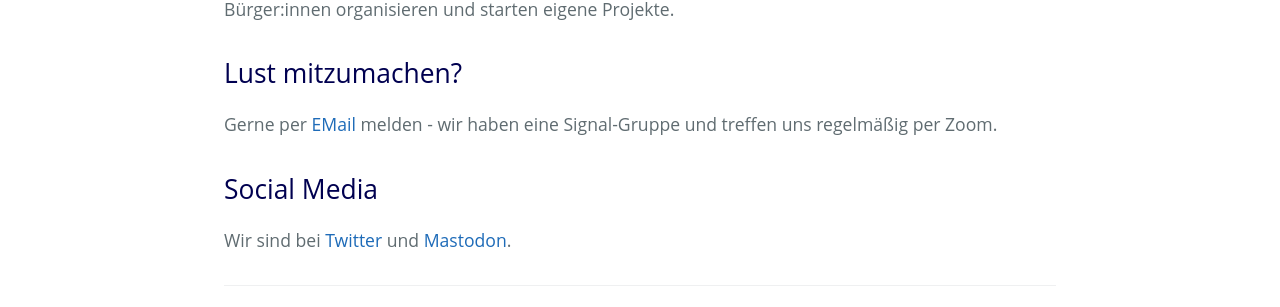
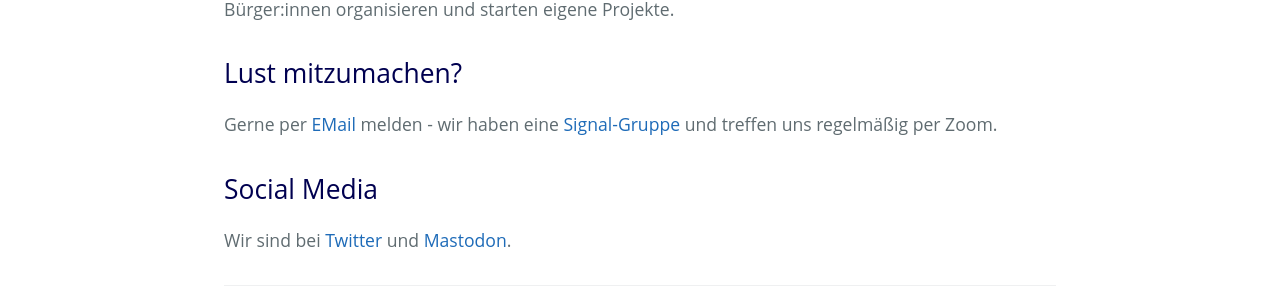
Before and after one commit to klimalautern/klimalautern.github.io, a Jekyll site: the page built from index.md, in a window 1280 px wide. Shown: the part 667-974 px from the top of the page. Built offline with Jekyll 4.4.1, drawn with Linux system fonts in a browser that asks for light colours; our own code applies the rules of GitHub Pages for plain Markdown files; part of the change alters nothing that is shown.

```diff
--- a/index.md
+++ b/index.md
@@ -24,7 +24,7 @@ starten eigene Projekte.
 ## Lust mitzumachen?
 
 Gerne per [EMail](mailto:klimaentscheid-kaiserslautern@web.de)
-melden - wir haben eine Signal-Gruppe und treffen uns regelmäßig per
+melden - wir haben eine [Signal-Gruppe](https://signal.group/#CjQKIB8L8C3-DrBZoSV1Sz8-mn2hebfwos8lYPOQL-q8sTufEhCPhYJdtDTiwMp8-YFOp8Ko) und treffen uns regelmäßig per
 Zoom.
 
 ## Social Media
```
